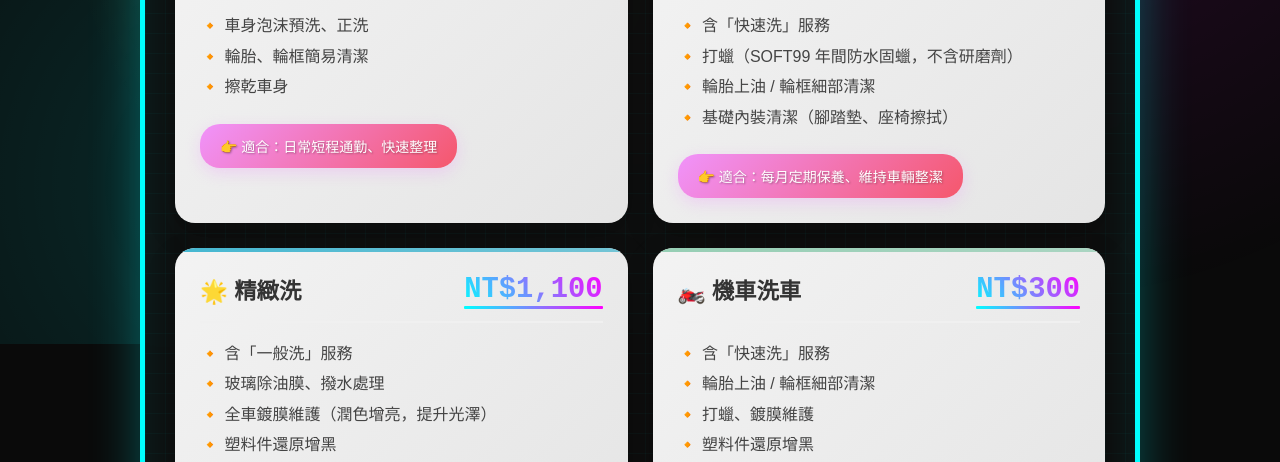
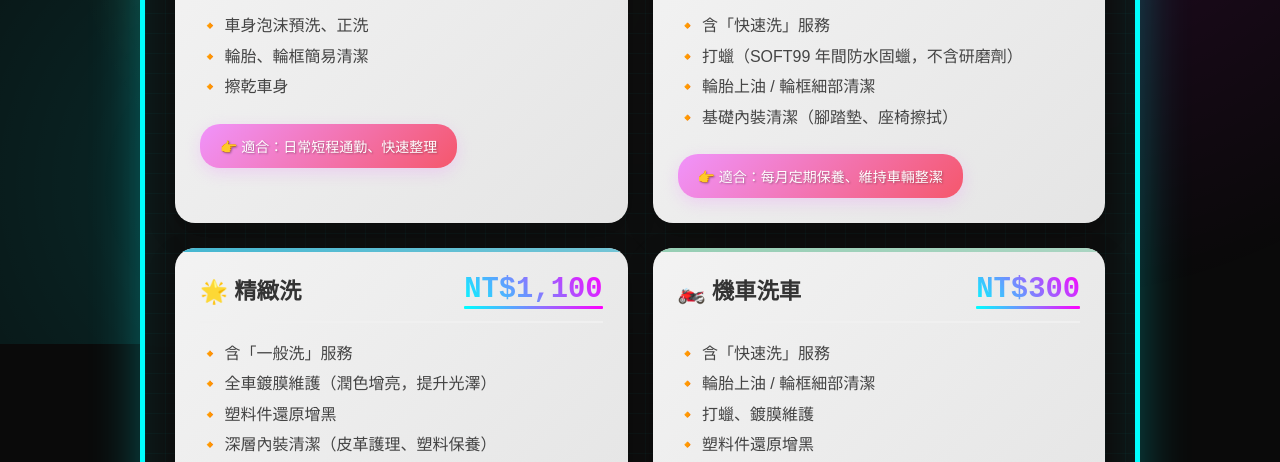
Before and after one commit to paul25042505/car-wash, a plain HTML site: page index.html in a window 1280 px wide. Shown: the part 456-918 px from the top of the page. Drawn offline with Linux system fonts and the light colour scheme.

Commit message:
移除除油膜、玻璃鍍膜

```diff
--- a/index.html
+++ b/index.html
@@ -54,7 +54,6 @@
         </div>
         <ul>
           <li>🔸 含「一般洗」服務</li>
-          <li>🔸 玻璃除油膜、撥水處理</li>
           <li>🔸 全車鍍膜維護（潤色增亮，提升光澤）</li>
           <li>🔸 塑料件還原增黑</li>
           <li>🔸 深層內裝清潔（皮革護理、塑料保養）</li>
```
